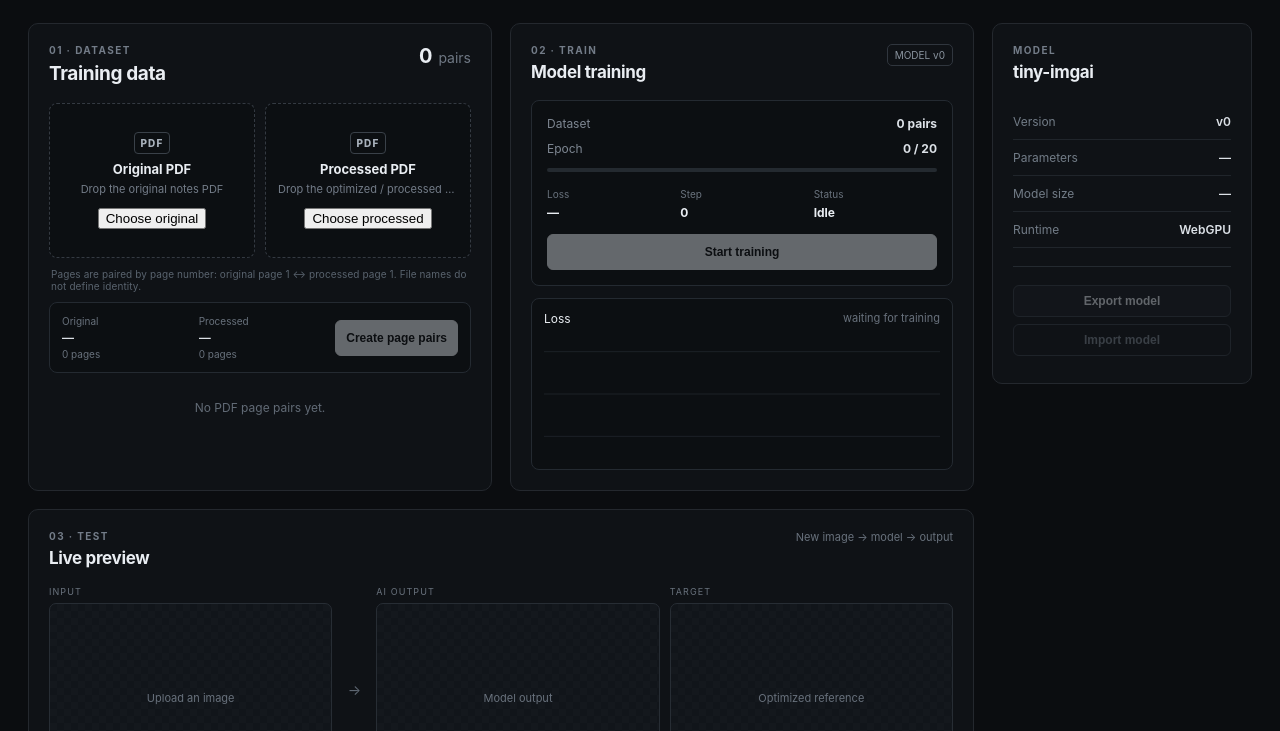
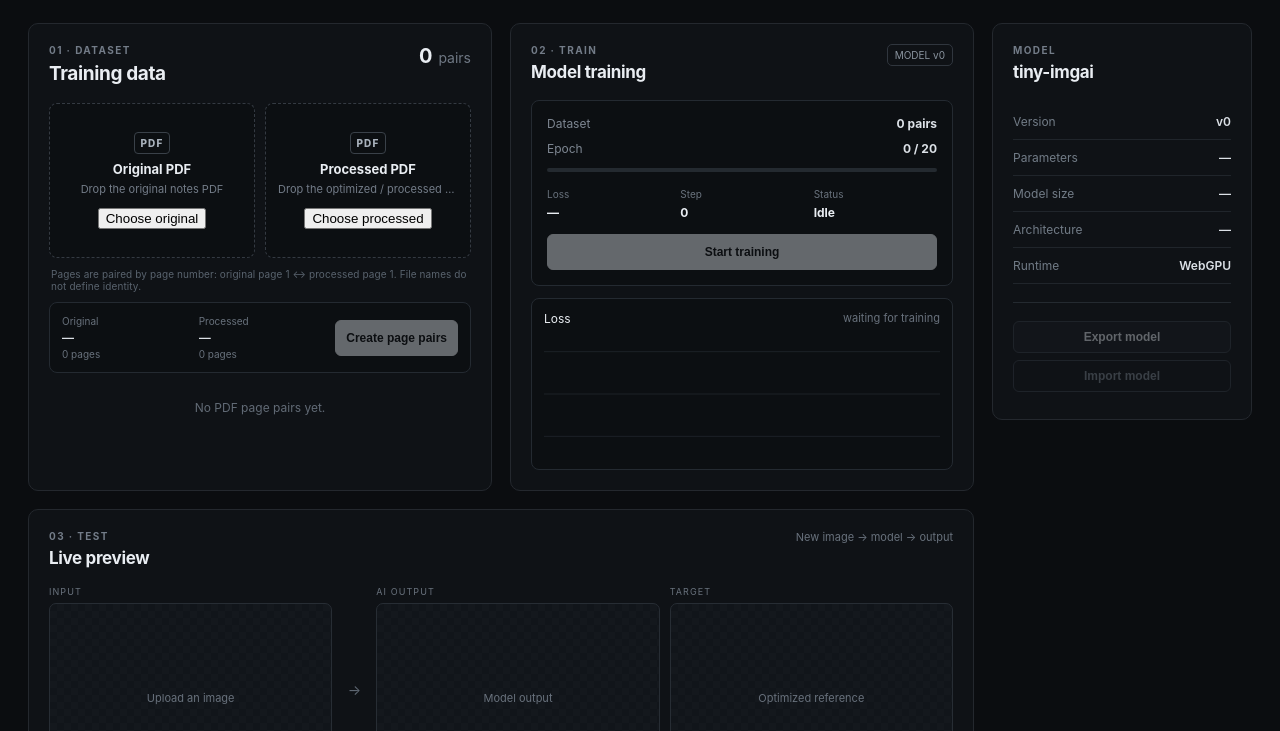
Before and after one commit to juyel-dev/tiny-imgai, a plain HTML site: page index.html in a window 1280 px wide. Shown: the part 69-800 px from the top of the page. Drawn offline with Linux system fonts and the light colour scheme.

Commit message:
ui: show CNN architecture in model panel

```diff
--- a/index.html
+++ b/index.html
@@ -94,6 +94,7 @@
       <div class="model-info"><span>Version</span><b id="version">v0</b></div>
       <div class="model-info"><span>Parameters</span><b id="modelParams">—</b></div>
       <div class="model-info"><span>Model size</span><b id="modelSize">—</b></div>
+      <div class="model-info"><span>Architecture</span><b id="modelArch">—</b></div>
       <div class="model-info"><span>Runtime</span><b>WebGPU</b></div>
       <hr>
       <button class="secondary" disabled>Export model</button>
```
